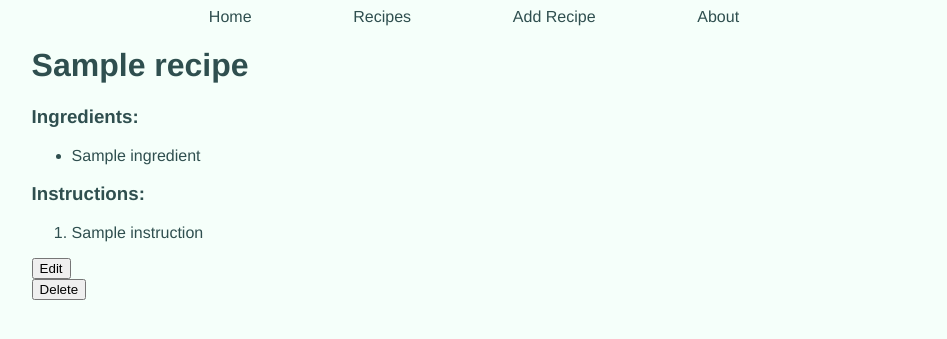
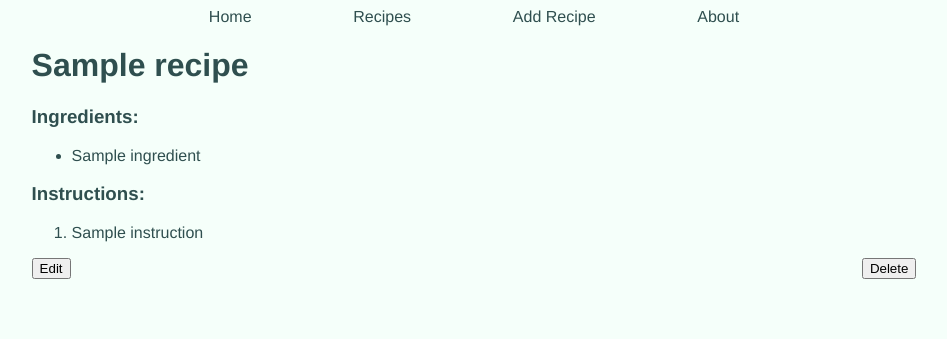
Before and after one commit to AlexanderGoose/recipes_app, a Flask app: page /viewRec/1 in a window 1280 px wide. Shown: the top 339 px of the page, without its empty margins (166-1113 px from the left). Run offline with Flask 3, Linux system fonts and the light colour scheme; a database or web service that is not in the repository returns one stand-in record (values such as "Sample title"); some libraries are stand-ins or nearby versions; some web fonts are replaced.

Commit message:
added additional styling: edit page and viewRec buttons

```diff
--- a/static/style.css
+++ b/static/style.css
@@ -73,6 +73,17 @@ a {
     margin-right: 15%;
 }
 
+#edit-buttons {
+    display: flex;
+    justify-content: space-between;
+    /* justify-content: space-around; */
+}
+
+/* ----------------------------- editRecipes.html */
+#edit-recipe-container {
+    margin-top: 25px;
+    text-align: center;
+}
 
 /* ----------------------------- about.html */
 #about-container {
@@ -162,6 +173,9 @@ increases font size for smaller screens */
     }
 
 
+    /* ----------------------------- editRecipes.html */
+
+
     /* ----------------------------- about.html */
     #about-container {
         margin-left: 5%;
```
